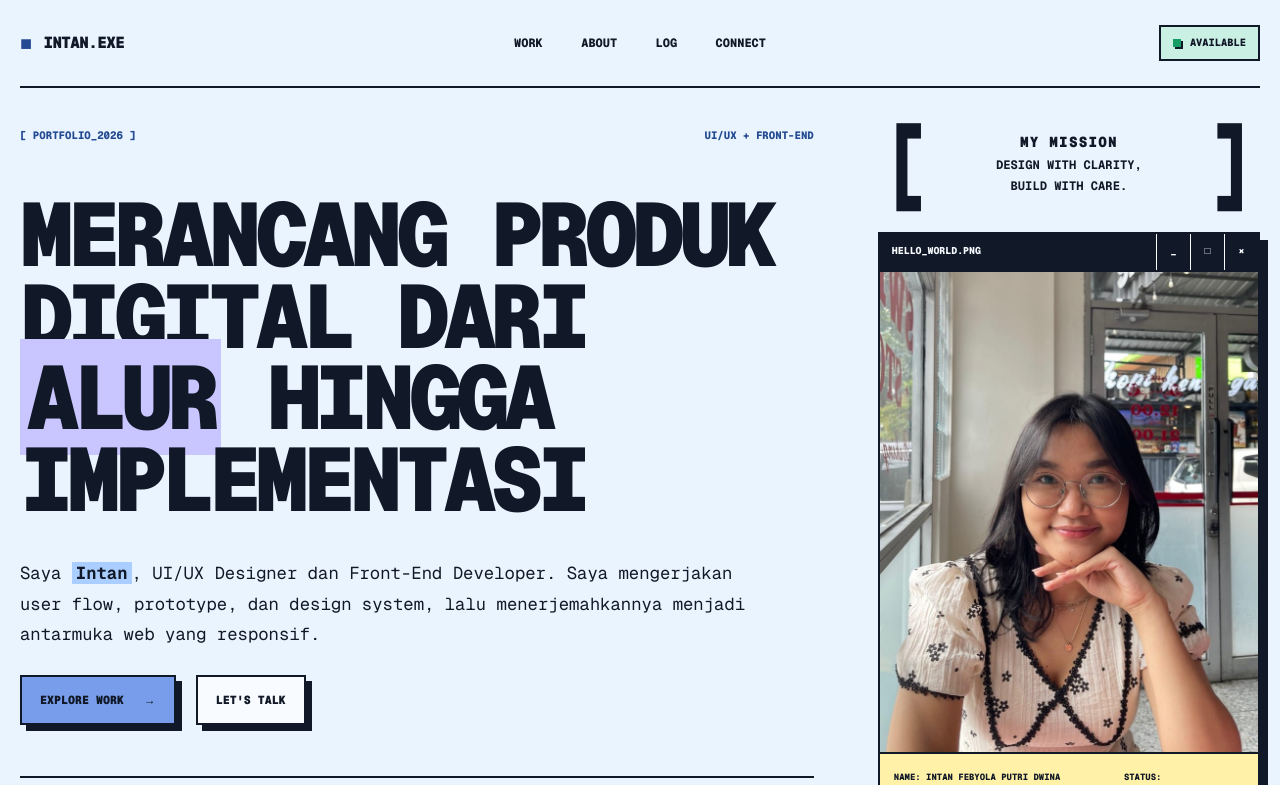
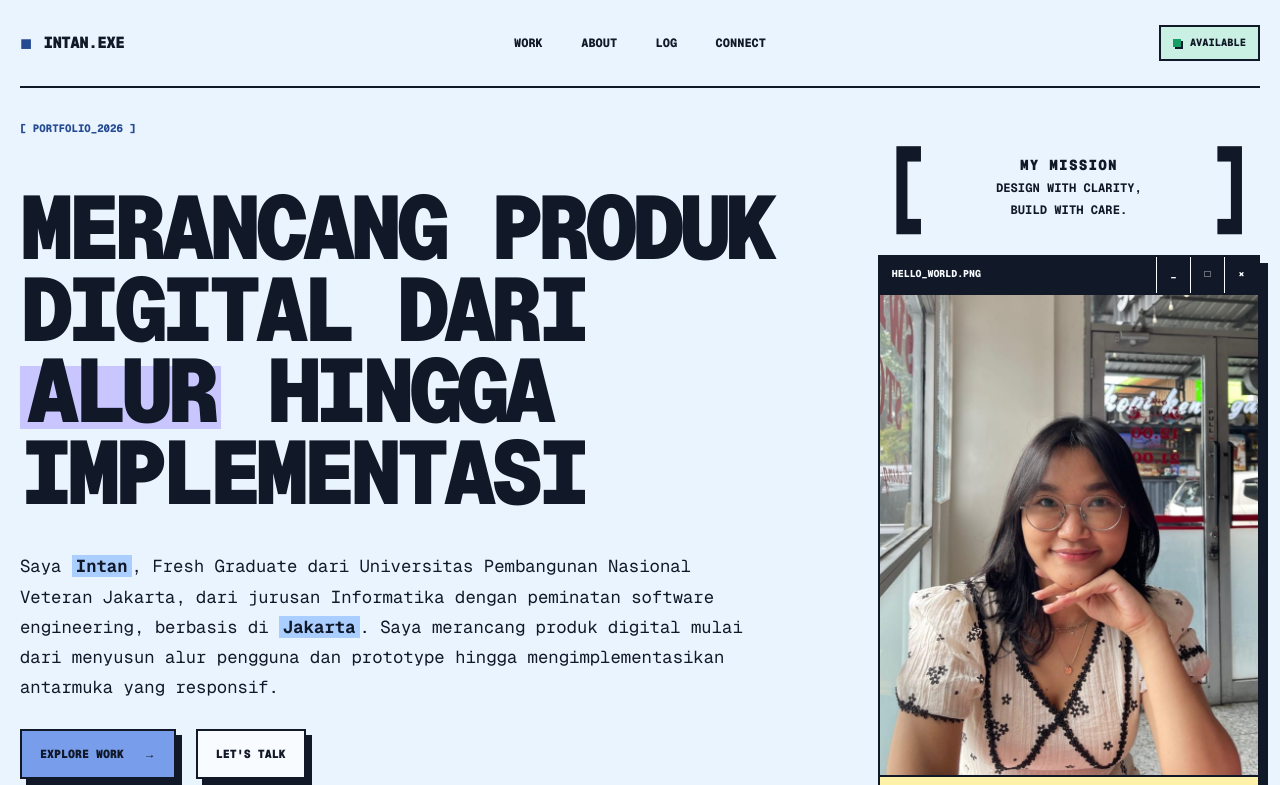
Before and after one commit to febyintanola/portofoliointan, a Next.js app: page / in a window 1280 px wide. Shown: the top 785 px of the page. Built offline with nearby package versions, Linux system fonts and the light colour scheme.

Commit message:
style: enhance hero section with updated text and improved mark styling

```diff
--- a/app/page.module.css
+++ b/app/page.module.css
@@ -150,11 +150,21 @@
 }
 
 .hero h1 mark {
+  position: relative;
+  z-index: 0;
+  display: inline-block;
   padding: 0 0.07em;
+  isolation: isolate;
+  background: transparent;
+  color: inherit;
+}
+
+.hero h1 mark::before {
+  position: absolute;
+  z-index: -1;
+  inset: 0.17em 0 0.03em;
   background: var(--periwinkle);
-  box-decoration-break: clone;
-  color: inherit;
-  -webkit-box-decoration-break: clone;
+  content: "";
 }
 
 .blink {
--- a/app/page.tsx
+++ b/app/page.tsx
@@ -322,13 +322,12 @@ export default function Home() {
           <div className={styles.heroCopy}>
             <div className={styles.kicker}>
               <span>[ PORTFOLIO_2026 ]</span>
-              <span>UI/UX + FRONT-END</span>
             </div>
             <h1 id="hero-title">
               MERANCANG PRODUK DIGITAL DARI <mark>ALUR</mark> HINGGA IMPLEMENTASI<span className={styles.blink}>_</span>
             </h1>
             <p>
-              Saya <strong>Intan</strong>, UI/UX Designer dan Front-End Developer. Saya mengerjakan user flow, prototype, dan design system, lalu menerjemahkannya menjadi antarmuka web yang responsif.
+              Saya <strong>Intan</strong>, Fresh Graduate dari Universitas Pembangunan Nasional Veteran Jakarta, dari jurusan Informatika dengan peminatan software engineering, berbasis di <strong>Jakarta</strong>. Saya merancang produk digital mulai dari menyusun alur pengguna dan prototype hingga mengimplementasikan antarmuka yang responsif.
             </p>
             <div className={styles.heroActions}>
               <a className={styles.pixelButton} href="#work">EXPLORE WORK <PixelArrow /></a>
@@ -350,8 +349,8 @@ export default function Home() {
               <WindowBar title="HELLO_WORLD.PNG" />
               <img src="/intanfoto.jpeg" alt="Foto Intan" />
               <div className={styles.portraitCaption}>
-                <span>NAME: INTAN FEBYOLA PUTRI DWINA SIDABUTAR</span>
-                <span>STATUS: READY_TO_CREATE</span>
+                <span>NAME : INTAN FEBYOLA PUTRI DWINA SIDABUTAR</span>
+                <span>STATUS : READY_TO_CREATE</span>
               </div>
             </div>
           </div>
@@ -398,7 +397,7 @@ export default function Home() {
           <div className={styles.aboutCopy}>
             <span className={styles.sectionCode}>[ 02_ABOUT_ME ]</span>
             <h2 id="about-title">DESIGNING CLEAR FLOWS, BUILDING FUNCTIONAL PRODUCTS_</h2>
-            <p>Saya Intan, UI/UX designer dan front-end developer berbasis di <strong>Jakarta</strong>. Saya Intan, UI/UX Designer dan Front-End Developer. Saya merancang produk digital mulai dari menyusun alur pengguna dan prototype hingga mengimplementasikan antarmuka yang responsif.
+            <p>Saya Intan, Fresh Graduate dari Universitas Pembangunan Nasional Veteran Jakarta, dari jurusan Informatika dengan peminatan software engineering, berbasis di <strong>Jakarta</strong>. Saya merancang produk digital mulai dari menyusun alur pengguna dan prototype hingga mengimplementasikan antarmuka yang responsif.
 Project saya mencakup aplikasi panduan evakuasi, sistem reservasi fasilitas kantor, aplikasi review hiburan, dan visualisasi deteksi akun bot. Saya tertarik menyederhanakan proses yang kompleks menjadi produk yang jelas, konsisten, dan mudah digunakan.
             </p>
             <div className={styles.stats}>
```
